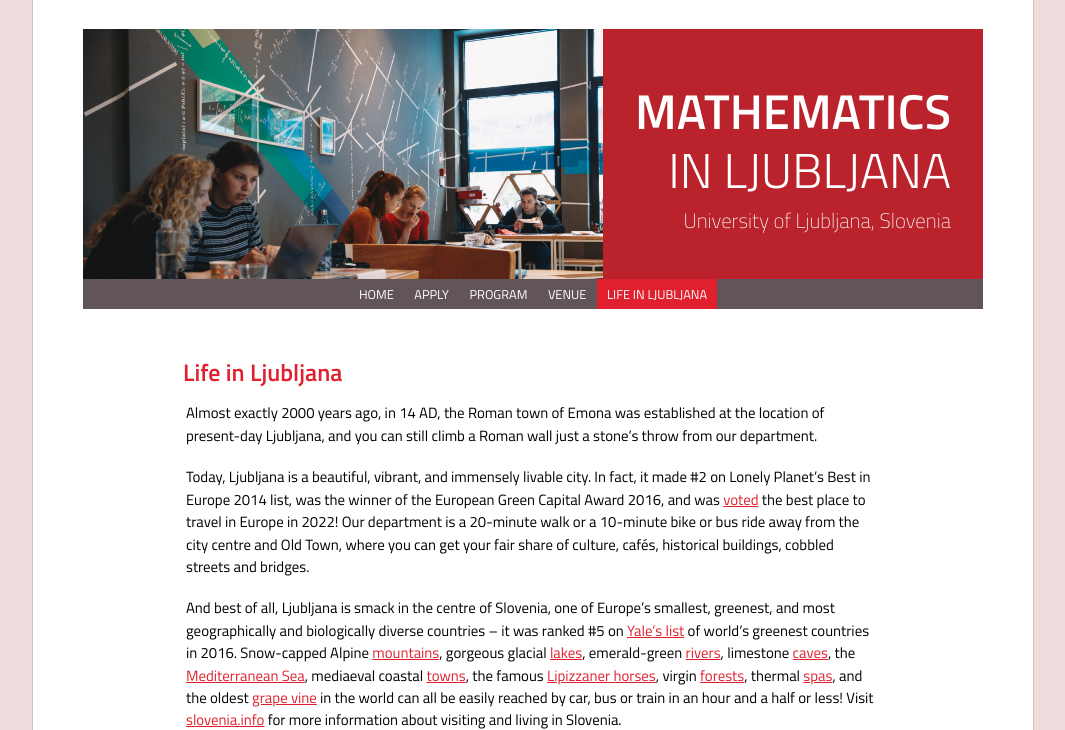
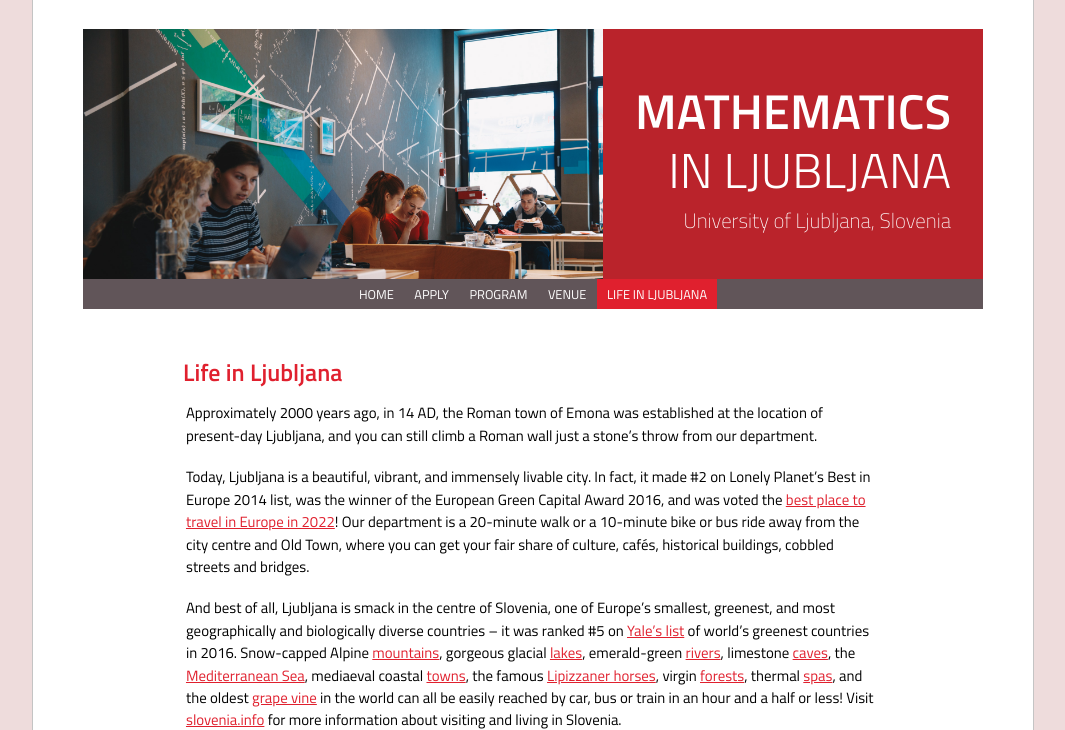
Before and after one commit to ul-fmf/mathematics-in-ljubljana, a Jekyll site: the page built from ljubljana.md, in a window 1280 px wide, cut to the strip 0-730 px from the top of the page. Shown: the whole strip, without its empty margins (107-1172 px from the left). Built offline with Jekyll 4.4.1, drawn with Linux system fonts in a browser that asks for light colours; nearby versions of some CDN libraries; a style sheet for code colours, icons or effects is not loaded.

Commit message:
Update ljubljana.md

```diff
--- a/ljubljana.md
+++ b/ljubljana.md
@@ -5,10 +5,10 @@ title: Home
 
 # Life in Ljubljana
 
-Almost exactly 2000 years ago, in 14 AD, the Roman town of Emona was established at the location of present-day Ljubljana, and you can still climb a Roman wall just a stone's throw from our department.
+Approximately 2000 years ago, in 14 AD, the Roman town of Emona was established at the location of present-day Ljubljana, and you can still climb a Roman wall just a stone's throw from our department.
 
-Today, Ljubljana is a beautiful, vibrant, and immensely livable city. In fact, it made #2 on Lonely Planet's Best in Europe 2014 list, was the winner of the European Green Capital Award 2016, and was [voted](https://www.europeanbestdestinations.com/european-best-destinations-2022/) the best place to travel in Europe in 2022! Our department is a 20-minute walk or a 10-minute bike or bus ride away from the city centre and Old Town, where you can get your fair share of culture, cafés, historical buildings, cobbled streets and bridges.
+Today, Ljubljana is a beautiful, vibrant, and immensely livable city. In fact, it made #2 on Lonely Planet's Best in Europe 2014 list, was the winner of the European Green Capital Award 2016, and was voted the [best place to travel in Europe in 2022](https://www.europeanbestdestinations.com/european-best-destinations-2022/)! Our department is a 20-minute walk or a 10-minute bike or bus ride away from the city centre and Old Town, where you can get your fair share of culture, cafés, historical buildings, cobbled streets and bridges.
 
-And best of all, Ljubljana is smack in the centre of Slovenia, one of Europe's smallest, greenest, and most geographically and biologically diverse countries – it was ranked #5 on [Yale's list](http://www.businessinsider.com/most-environmentally-friendly-countries-2016-3) of world's greenest countries in 2016. Snow-capped Alpine [mountains](https://en.wikipedia.org/wiki/Triglav), gorgeous glacial [lakes](https://en.wikipedia.org/wiki/Lake_Bohinj), emerald-green [rivers](https://en.wikipedia.org/wiki/So%C4%8Da), limestone [caves](https://en.wikipedia.org/wiki/Postojna_Cave), the [Mediterranean Sea](https://en.wikipedia.org/wiki/Slovene_Istria), mediaeval coastal [towns](https://en.wikipedia.org/wiki/Piran), the famous [Lipizzaner horses](https://en.wikipedia.org/wiki/Lipica,_Se%C5%BEana), virgin [forests](https://www.google.com/search?q=virgin+forests+slovenia&tbm=isch), thermal [spas](https://en.wikipedia.org/wiki/Spa_town#Slovenia), and the oldest [grape vine](https://en.wikipedia.org/wiki/Old_vine#Old_vines_around_the_globe) in the world can all be easily reached by car, bus or train in an hour and a half or less! Visit [slovenia.info](http://www.slovenia.info/?lng=2) for more information about visiting and living in Slovenia.
+And best of all, Ljubljana is smack in the centre of Slovenia, one of Europe's smallest, greenest, and most geographically and biologically diverse countries – it was ranked #5 on [Yale's list](http://www.businessinsider.com/most-environmentally-friendly-countries-2016-3) of world's greenest countries in 2016. Snow-capped Alpine [mountains](https://en.wikipedia.org/wiki/Triglav), gorgeous glacial [lakes](https://en.wikipedia.org/wiki/Bled), emerald-green [rivers](https://en.wikipedia.org/wiki/So%C4%8Da), limestone [caves](https://en.wikipedia.org/wiki/Postojna_Cave), the [Mediterranean Sea](https://en.wikipedia.org/wiki/Slovene_Istria), mediaeval coastal [towns](https://en.wikipedia.org/wiki/Piran), the famous [Lipizzaner horses](https://en.wikipedia.org/wiki/Lipica,_Se%C5%BEana), virgin [forests](https://www.google.com/search?q=virgin+forests+slovenia&tbm=isch), thermal [spas](https://en.wikipedia.org/wiki/Spa_town#Slovenia), and the oldest [grape vine](https://en.wikipedia.org/wiki/Old_vine#Old_vines_around_the_globe) in the world can all be easily reached by car, bus or train in an hour and a half or less! Visit [slovenia.info](http://www.slovenia.info/?lng=2) for more information about visiting and living in Slovenia.
 
 {% include image-gallery.html folder="/assets/img/ljubljana" %}
```
